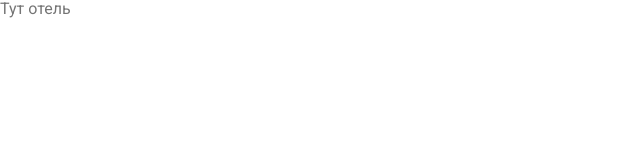
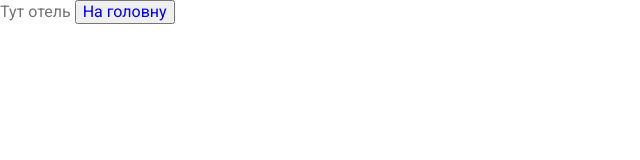
Before and after one commit to Maxoverking/for-vanya, a plain HTML site: page hotel.html in a window 1280 px wide. Shown: the whole page, without its empty margins (0-640 px from the left). Drawn offline with nearby package versions, Linux system fonts and the light colour scheme.

Commit message:
возврат

```diff
--- a/hotel.html
+++ b/hotel.html
@@ -21,6 +21,10 @@
     <title>Hotel</title>
 </head>
 <body>
-    <div>Тут отель </div>
+    <div>Тут отель
+        <button>
+            <a href="./index.html">На головну</a>
+        </button>
+    </div>
 </body>
 </html>
```
Also changed, not shown: index.html (+1 -1 lines), images/pic20.jpg (added), images/symbol-defs.svg (added).
